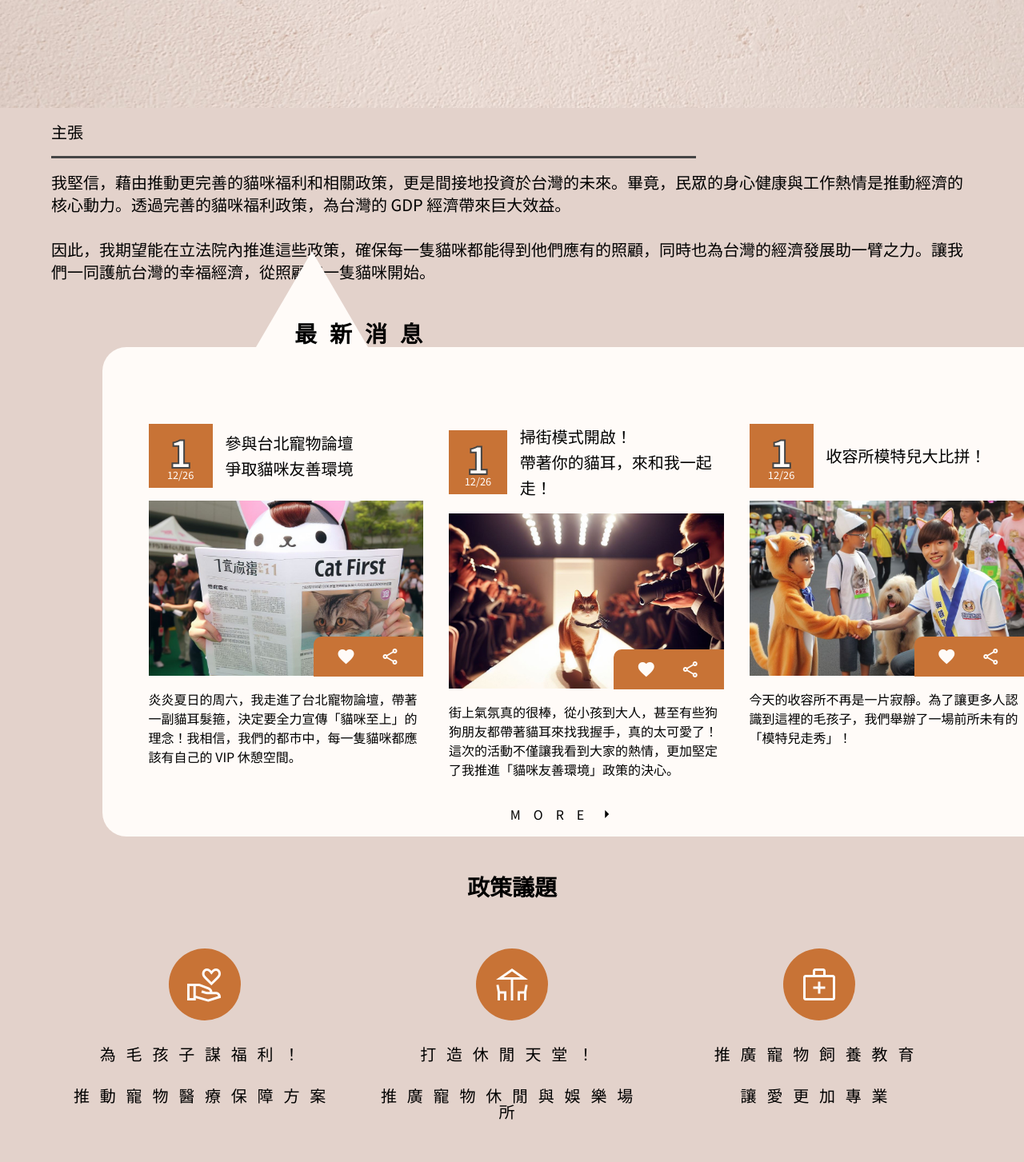
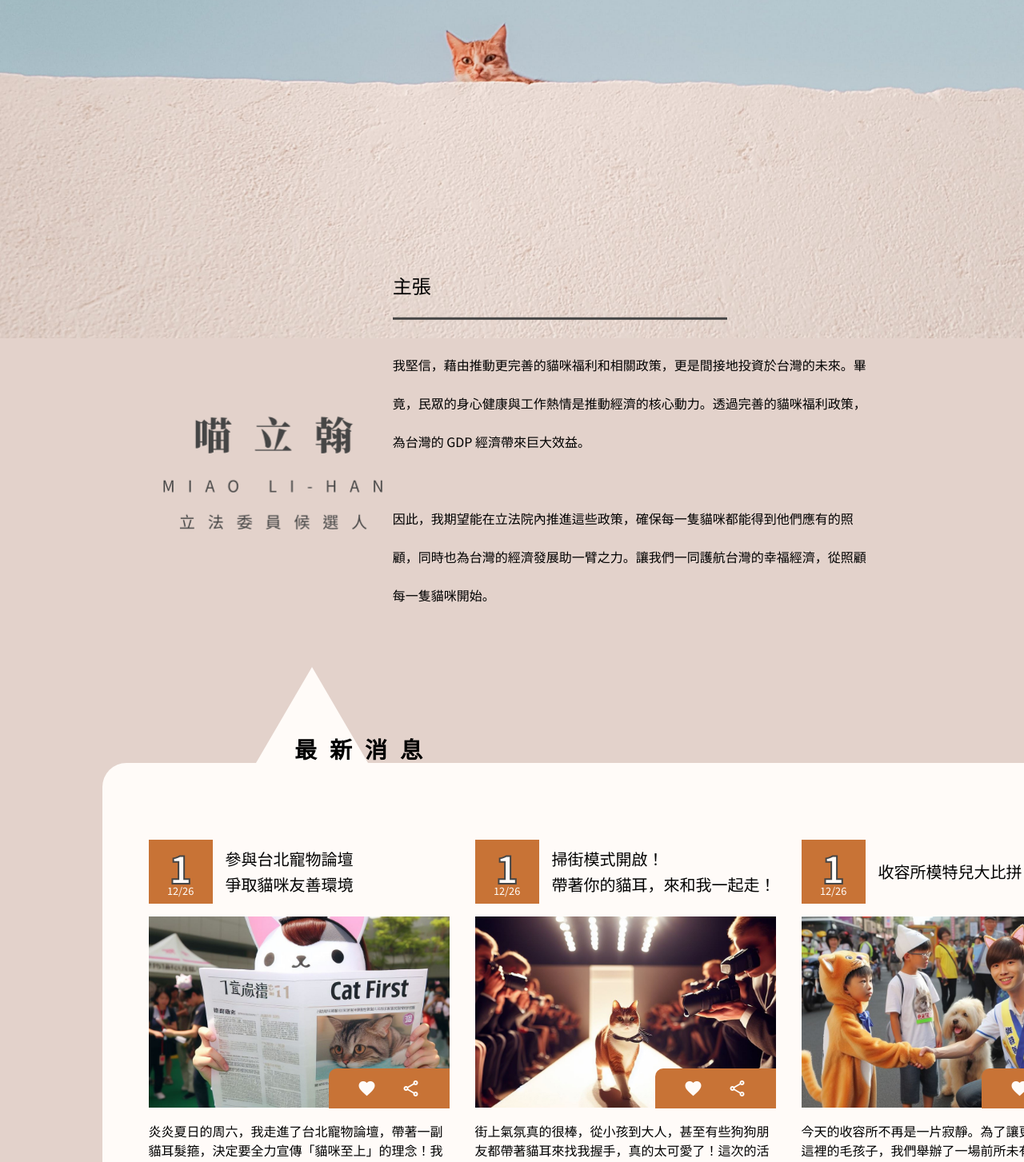
Before and after one commit to flybearr/2023_the_f2e_first, a React (Vite) app: page / in a window 1280 px wide. Shown: the part 440-1893 px from the top of the page at 80% size. Built offline with nearby package versions, Linux system fonts and the light colour scheme.

Commit message:
首頁完成rwd

```diff
--- a/src/components/footer.jsx
+++ b/src/components/footer.jsx
@@ -27,11 +27,13 @@ export default function Footer() {
   ));
   return (
     <div className="footer">
-      <div className="footer-row1">{linksDom}</div>
-      <div className="footer-dash"></div>
-      {footerDetailDom}
-      <div className="copyright">
-        <p>© 2023 [立委候選人姓名] 版權所有。</p>
+      <div className="footer-wrap">
+        <div className="footer-row1">{linksDom}</div>
+        <div className="footer-dash"></div>
+        {footerDetailDom}
+        <div className="copyright">
+          <p>© 2023 [立委候選人姓名] 版權所有。</p>
+        </div>
       </div>
     </div>
   );
--- a/src/index.scss
+++ b/src/index.scss
@@ -141,6 +141,7 @@ $text: #454545;
 
 h1 {
   font-size: 48px;
+  font-weight: bold;
 }
 h2 {
   font-size: 32px;
--- a/src/pages/home.jsx
+++ b/src/pages/home.jsx
@@ -53,21 +53,40 @@ export default function Home() {
   return (
     <div className="home-wrap">
       <section className="home-banner">
-        <h3>台灣的明天，喵先鋪路 !</h3>
-        <h3>為喵星人，護台灣!</h3>
+        {isMobile ? (
+          <>
+            <h3>台灣的明天，喵先鋪路 !</h3>
+            <h3>為喵星人，護台灣!</h3>
+            <div className="home-img-wrap">
+              <img src="./image/cattext2.png" alt="" />
+            </div>
+          </>
+        ) : (
+          <>
+            <h1>台灣的明天，喵先鋪路 !</h1>
+            <h1>為喵星人，護台灣!</h1>
+          </>
+        )}
       </section>
       <section className="home-section1">
+        {isMobile ? (
+          <></>
+        ) : (
+          <div className="home-img-wrap">
+            <img src="./image/cattext2.png" alt="" />
+          </div>
+        )}
         <div className="section1-content-wrap">
-          <h5>主張</h5>
+          <h4>主張</h4>
           <div className="section1-line"></div>
-          <h5>
+          <h6>
             我堅信，藉由推動更完善的貓咪福利和相關政策，更是間接地投資於台灣的未來。畢竟，民眾的身心健康與工作熱情是推動經濟的核心動力。透過完善的貓咪福利政策，為台灣的
             GDP 經濟帶來巨大效益。
-          </h5>
+          </h6>
           <br />
-          <h5>
+          <h6>
             因此，我期望能在立法院內推進這些政策，確保每一隻貓咪都能得到他們應有的照顧，同時也為台灣的經濟發展助一臂之力。讓我們一同護航台灣的幸福經濟，從照顧每一隻貓咪開始。
-          </h5>
+          </h6>
         </div>
       </section>
 
@@ -117,6 +136,34 @@ export default function Home() {
         </div>
         <DonateBox />
         <Btn text={"前往捐款"} />
+        <div className="home-form-title">
+          {isMobile ? (
+            <div className="home-form-title-content">
+              <h2>您的聲音，</h2>
+              <h2> 我們的行動！</h2>
+              <h4>
+                親愛的鄉親，每一位市民的意見都是我們社區前進的原動力。
+                無論大小事，我都誠摯希望聽到您的建議。
+                分享您的想法，一同為我們的未來打造更美好！
+              </h4>
+            </div>
+          ) : (
+            <>
+              <div className="home-form-title-left-wrap">
+                <div className="home-form-title-left"></div>
+              </div>
+              <div className="home-form-title-content">
+                <h2>您的聲音， 我們的行動！</h2>
+                <h6>親愛的鄉親，每一位市民的意見都是我們社區前進的原動力。</h6>
+                <h6>無論大小事，我都誠摯希望聽到您的建議。</h6>
+                <h6>分享您的想法，一同為我們的未來打造更美好！</h6>
+              </div>
+              <div className="home-form-title-right-wrap">
+                <div className="home-form-title-right"></div>
+              </div>
+            </>
+          )}
+        </div>
         <div className="home-form-wrap">
           <form
             onSubmit={(e) => {
--- a/src/styles/card/card.scss
+++ b/src/styles/card/card.scss
@@ -92,8 +92,10 @@
   .card-wrap {
     margin: 0 auto;
     width: 100%;
+    min-width: 376px;
     // padding: 0 10px 10px 0;
-
+    flex-grow: 1;
+    flex-shrink: 1;
     h6 {
       line-height: 1.5rem;
     }
@@ -124,9 +126,15 @@
     }
     //title 文字敘述
     .title-decsribe {
+      flex: 1;
       margin: 0;
       line-height: 2rem;
       text-align: left;
+      h5 {
+        white-space: nowrap;
+        text-overflow: ellipsis;
+        overflow: hidden;
+      }
     }
   }
   .card-img-wrap {
--- a/src/styles/footer.scss
+++ b/src/styles/footer.scss
@@ -1,6 +1,6 @@
 @import "../index.scss";
 .footer {
-  width: 100%;
+  // width: 100%;
   background-color: $neutral1;
   display: flex;
   flex-direction: column;
@@ -8,31 +8,38 @@
   align-items: center;
   padding-bottom: 2rem;
 }
+.footer-wrap {
+  width: 90%;
+}
 .footer-row1 {
-  width: 90%;
+  // width: 90%;
   display: flex;
   justify-content: space-around;
   align-items: center;
   padding-top: 20px;
+  span {
+    cursor: pointer;
+    &:hover {
+      color: $primary;
+    }
+  }
 }
+
 .footer-dash {
-  width: 90%;
+  // width: 90%;
   height: 10px;
   border-bottom: 2px dashed $text;
 }
 
 .footer-detail {
-  width: 90%;
   padding-top: 1rem;
-  display: flex;
-  gap: 5px;
-  span {
+  p {
     color: $text;
   }
 }
 
 .copyright {
-  width: 90%;
+  // width: 90%;
   p {
     padding-top: 1rem;
     text-align: left;
@@ -40,7 +47,17 @@
 }
 
 @media (min-width: 768px) {
-  .footer {
-    text-align: center;
+  .footer-wrap {
+    width: 30%;
+    p {
+      text-align: center;
+    }
+
+    .footer-detail {
+      padding-top: 1.5rem;
+    }
+    .copyright {
+      padding-top: 1.5rem;
+    }
   }
 }
--- a/src/styles/navBar.scss
+++ b/src/styles/navBar.scss
@@ -82,8 +82,9 @@
 .desktop-navbar {
   width: 100%;
   display: flex;
-  justify-content: space-between;
+  justify-content: space-around;
   background-color: rgb(151, 178, 189);
+  // padding: 0 12rem 0 0
 }
 
 .desktop-img-wrap {
@@ -99,7 +100,8 @@
   gap: 2rem;
   justify-content: center;
   align-items: center;
-  &:hover {
+  h4:hover {
+    cursor: pointer;
     color: $primary;
   }
 }
--- a/src/styles/pages/home.scss
+++ b/src/styles/pages/home.scss
@@ -19,11 +19,21 @@
   padding: 7rem 0;
   position: relative;
 }
+.home-img-wrap {
+  margin: 0 auto;
+  text-align: center;
+  position: absolute;
+  bottom: 2rem;
+  img {
+    width: 80%;
+  }
+}
 .home-section1 {
   width: 100%;
   background-color: #e3d2cb;
   padding-top: 1rem;
   line-height: 28px;
+
   .section1-content-wrap {
     margin: 0 auto;
     width: 90%;
@@ -126,7 +136,42 @@
     }
   }
 }
+.home-form-title {
+  width: 90%;
+  margin: 0 auto;
+  display: flex;
+  justify-content: center;
+  align-items: center;
+  padding-top: 8rem;
+  padding-bottom: 2rem;
+  .home-form-title-left {
+    width: 200px;
+    height: 5px;
+    background-color: $primary;
+    transform: rotate(45deg);
+  }
+  .home-form-title-right {
+    width: 200px;
+    height: 5px;
+    background-color: $primary;
+    transform: rotate(135deg);
+  }
+  .home-form-title-content {
+    display: flex;
+    flex-direction: column;
+    gap: 1rem;
 
+    line-height: 2.5rem;
+    word-wrap: break-word;
+    h2 {
+      margin: 0 auto;
+      text-align: center;
+    }
+    h4 {
+      text-align-last: left;
+    }
+  }
+}
 .home-form-wrap {
   width: 95%;
   border-radius: 30px;
@@ -163,12 +208,53 @@
 @media (min-width: 768px) {
   .home-banner {
     background-position: 50% 50%;
+    padding-bottom: 400px;
   }
   .article-wrap {
+    width: 70%;
+    margin: 0 auto;
     display: flex;
-    padding: 0 5rem;
-    gap: 2rem;
+    justify-content: center;
+    .article {
+      letter-spacing: 1rem;
+      line-height: 2rem;
+    }
+    .icon-wrap {
+      width: 90px;
+      height: 90px;
+      border-radius: 50%;
+      background-color: $primary;
+      display: grid;
+      place-items: center;
+      span {
+        font-size: 3rem;
+        color: $neutral1;
+      }
+    }
   }
+  .home-section1 {
+    margin: 0 auto;
+    width: 70%;
+    display: flex;
+    align-items: center;
+    background-color: transparent;
+    transform: translateY(-20%);
+    .home-img-wrap {
+      position: static;
+      img {
+        width: 100%;
+      }
+    }
+    .section1-content-wrap {
+      width: 600px;
+      line-height: 3rem;
+      .section1-line {
+        margin-top: 1rem;
+        margin-bottom: 2rem;
+      }
+    }
+  }
+
   .home-section2 {
     width: 90%;
     margin-left: auto;
@@ -212,7 +298,25 @@
       box-shadow: 2px 2px 2px 1px rgba(0, 0, 0, 0.2);
     }
   }
+  .home-form-title {
+    width: 60%;
+    gap: 5rem;
+    .home-form-title-left-wrap,
+    .home-form-title-right-wrap {
+      width: 15%;
+    }
+    .home-form-title-content {
+      h2 {
+        letter-spacing: 0.5rem;
+      }
+      h6 {
+        text-align: center;
+      }
+    }
+  }
   .home-form-wrap {
     width: 60%;
+    border-style: dotted;
+    border-width: 5px; /* 設置虛線寬度 */
   }
 }
```
Also changed, not shown: public/image/cattext2.png (added).
